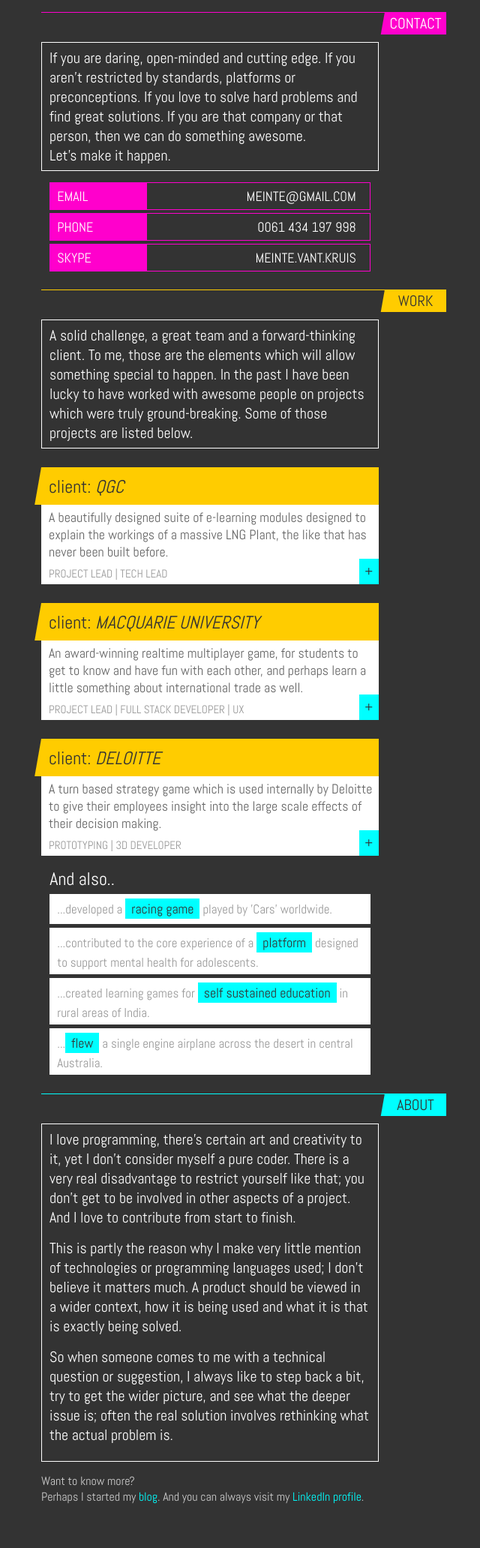
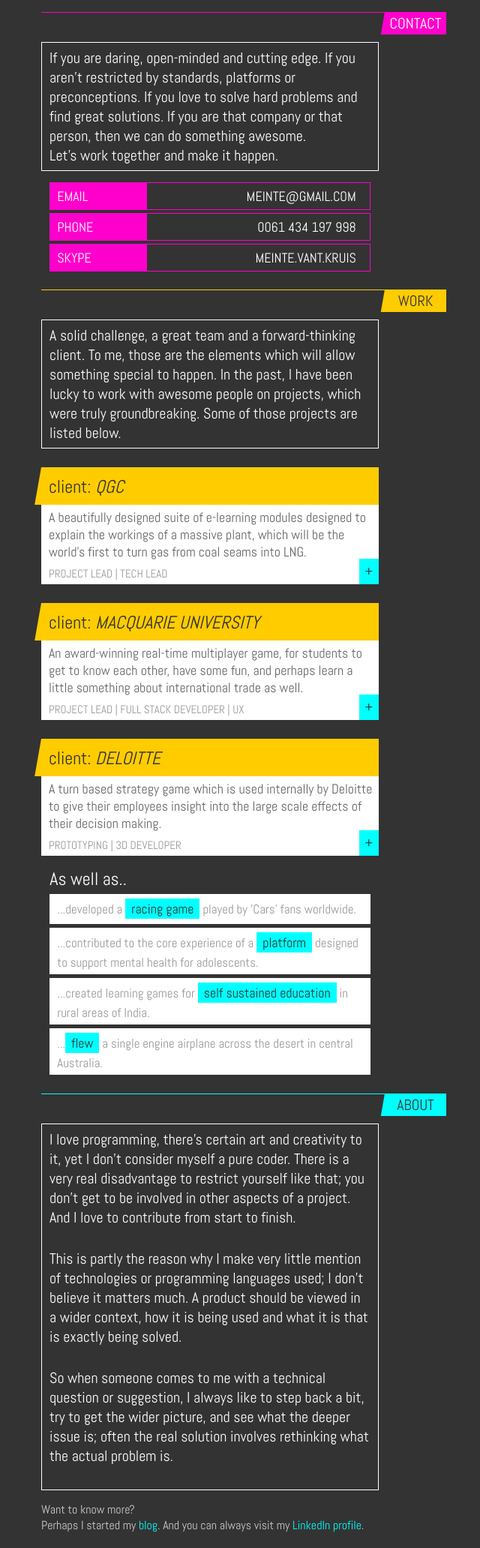
Before and after one commit to meinte/hellomeinte.com, a web app: file index.html in a window 1280 px wide. Shown: the part 279-2343 px from the top of the page at 75% size, without its empty margins (360-1000 px from the left). Before the commit the page ends 2284 px from the top, so only its background shows below. Run offline with its HTML, style and script files only (its server is not run), Linux system fonts and the light colour scheme.

Commit message:
added images, changed text

```diff
--- a/css/main.css
+++ b/css/main.css
@@ -99,8 +99,16 @@
 
 
 
-h1, p.top_text, .content{
+h1, p.top_text, .content p{
 	padding:7px 10px;
+}
+
+.content{
+	padding-bottom:10px;
+}
+
+.content a.external_link{
+	margin:7px 10px;
 }
 
 h1{
@@ -112,6 +120,7 @@
 	font-size:23px;
 	color:#666;
 }
+
 
 h1 .keyword{
 	background-color:#CCC;
@@ -278,6 +287,16 @@
 	margin-bottom:15px;
 }
 
+.content img{
+	width:100%;
+}
+
+
+.content p em{
+	color:#fc0;
+	display:inline;
+}
+
 .work_item .roles{
 	text-transform: uppercase;
 	font-size:15px;
@@ -354,7 +373,7 @@
 
 	#main{
 		width:100%;
-		padding:0 5px 0 5px;
+		padding:0 10px 0 10px;
 	}
 
 	.source_name{
--- a/index.html
+++ b/index.html
@@ -18,13 +18,13 @@
 	</head>
 	<body onload='init()'>
 		<div id='main'>
-			<img src='img/logo.png'/>
-			<h1>Hello! My name is meinte and for the past decade I have been <span class='keyword'>leading</span>, <span class='keyword'>developing</span> and <span class='keyword'>conceptualizing</span> solutions for a wide variety of clients.</h1>
+			<img src='img/logo.png' alt='HelloMeinte logo'/>
+			<h1>Hello! My name is Meinte and for the past decade I have been <span class='keyword'>leading</span>, <span class='keyword'>developing</span> and <span class='keyword'>conceptualizing</span> solutions for a wide variety of clients.</h1>
 			<div class='topic contact'>
 				<div class='header'>
 					<h2>Contact</h2>
 				</div>
-				<p class='top_text'>If you are daring, open-minded and cutting edge. If you aren't restricted by standards, platforms or preconceptions. If you love to solve hard problems and find great solutions. If you are that company or that person, then we can do something awesome. <em>Let's make it happen.</em></p>
+				<p class='top_text'>If you are daring, open-minded and cutting edge. If you aren't restricted by standards, platforms or preconceptions. If you love to solve hard problems and find great solutions. If you are that company or that person, then we can do something awesome. <em>Let's work together and make it happen.</em></p>
 				<div class='contact_details'>
 					<div><p class='contact_detail_header'>Email</p><p class='contact_detail_value'><a href='mailto:meinte@gmail.com'>meinte@gmail.com</a></p></div>
 					<div><p class='contact_detail_header'>Phone</p><p class='contact_detail_value'><a href="tel:0061434197998">0061 434 197 998</a></p></div>
@@ -35,37 +35,41 @@
 				<div class='header'>
 					<h2>Work</h2>
 				</div>
-				<p class='top_text'>A solid challenge, a great team and a forward-thinking client. To me, those are the elements which will allow something special to happen. In the past I have been lucky to have worked with awesome people on projects which were truly ground-breaking. Some of those projects are listed below.</p>
+				<p class='top_text'>A solid challenge, a great team and a forward-thinking client. To me, those are the elements which will allow something special to happen. In the past, I have been lucky to work with awesome people on projects, which were truly groundbreaking. Some of those projects are listed below.</p>
 				<div class='work_item'>
 					<h3>client: <em>QGC</em></h3>
 					<div class='teaser'>
-						<h4>A beautifully designed suite of e-learning modules designed to explain the workings of a massive LNG Plant, the like that has never been built before.</h4>
+						<h4>A beautifully designed suite of e-learning modules designed to explain the workings of a massive plant, which will be the world's first to turn gas from coal seams into LNG.</h4>
 						<p class='roles'>Project Lead | Tech Lead</p>
 						<a href='#' class='read_more' data-ui='read_more'>+</a>
 					</div>
 					<div class='content' data-ui='more_content'>
-						<p>In Gladstone an LNG plant is being built which converts coal seam gas to liquid natural gas. It's never been done before and QGC needs a set of e-learning modules which will explain the overall functionality to the engineers who are going to run the plant.</p>
-						<p>It's an enormous task, 19 seperate modules are to be built and delivery is necessary well before the construction of the plant is finalized, which gives us a total of 4 months. </p>
-						<p>Liquid Interactive asks me to lead the project. I have done several large e-learning projects in the past, but the time constraint is daunting. By keeping the core team as small as possible, with short lines of communication and having the client as a real part of the production team we were very succesful. </p>
-						<p>Not only was the project delivered on time, but the modules are of outstanding quality of which I am extremely proud. The team at Liquid Interactive delivered tremendously. If you want to know more, Liquid Interactive wrote an extensive case which you can read on their website.</p>
-						<a href='http://www.liquidinteractive.com.au/case-study/qgc' target='_blank' class='external_link'>Read the use case<span class='source_name'>on liquidinteractive.com.au</span></a>
+						<p>In Gladstone an LNG plant is being built which converts coal seam gas to liquid natural gas. It's never been done before and QGC needs a set of e-learning modules, which will explain the overall functionality to the engineers who will be running the plant.</p>
+						<img src='img/screen_qgc_thumb.png' alt='Screenshot of the Deloitte Game'/>
+						<p>It is an enormous task, 19 separate modules are to be built and delivery is necessary well before the construction of the plant is finalized, which gives us a total of 4 months.</p>
+						<p>Liquid Interactive asks me to lead the project, but <em>not only to lead the team but also to lead the technical solution</em>. I have done several large e-learning projects in the past, but the time constraint is daunting. By keeping the core team as small as possible, with short lines of communication and having the client as a real part of the production team we were very successful.</p>
+						<p>The project was delivered on time with modules that are of outstanding quality of which I am extremely proud. The team at Liquid Interactive delivered tremendously. If you want to know more, Liquid Interactive wrote an extensive case which you can read on their website.</p>
+						<a href='http://www.liquidinteractive.com.au/case-study/qgc' target='_blank' class='external_link'>Read the case study<span class='source_name'> on liquidinteractive.com.au</span></a>
 						<a href='#' class='read_less' data-ui='read_less'>-</a>
 					</div>
 				</div>
 				<div class='work_item'>
 					<h3>client: <em>Macquarie University</em></h3>
 					<div class='teaser'>
-						<h4>An award-winning realtime multiplayer game, for students to get to know and have fun with each other, and perhaps learn a little something about international trade as well.</h4>
+						<h4>An award-winning real-time multiplayer game, for students to get to know each other, have some fun, and perhaps learn a little something about international trade as well.</h4>
 						<p class='roles'>Project Lead | Full Stack Developer | UX</p>
 						<a href='#' class='read_more' data-ui='read_more'>+</a>
 					</div>
 					<div class='content' data-ui='more_content'>
-						<p>Before this project had started, Andrew from Liquid Interactive sought my advice whether a multiplayer game was possible, playable in a browser, with a production budget that included 5 weeks of development time. I told him he was nuts.</p>
-						<p>Weeks later, Andrew invites me to a meeting with Mauricio, who represents Macquarie University as the client, and see what's possible. Mauricio is very enthousiastic and the idea itself is great. We make changes, we discuss ideas and we realise we need a prototype. Not a prototype which needs to be developed itself, but one that is using existing tools to save time.</p>
-						<p>The prototype is necessary to see how people would interact with each other and how they would respond to the core mechanics of the game; the stuff that actually matters! The result was very encourgaging and interactions hilarious; the power balance in the game is deliberatly skewed to present a situation where some players are put at a distinct disadvantage and some are given a greater advantage without them knowing about it. This results in overconfident players trading away their monopoly and disadvantaged player using their wit and charm to win the game against all odds.</p>
+						<p>Before this project started, Andrew from Liquid Interactive sought my advice on whether a multiplayer game was possible, playable in a browser, with a production budget that included 5 weeks of development time. I told him he was nuts.</p>
+						<img src='img/screen_macquarie_thumb.png' alt='Screenshot of the Macquarie Game'/>
+						<p>Weeks later, Andrew invites me to a meeting with Mauricio and see what’s possible. Mauricio represents Macquarie University as the client. He is very enthusiastic and the idea itself is great. We make changes, we discuss ideas and we realise we need a prototype. Not a prototype that needs to be developed itself, but one that takes advantage existing tools to illustrate the core objective.</p>
+						<p>The prototype is necessary to see how people would interact with each other and how they would respond to the core mechanics of the game; the stuff that actually matters! The result was very encouraging and interactions were hilarious. The power balance in the game is deliberately skewed to present a situation where some players are put at a distinct disadvantage whilst others are given a superior advantage. All of this happens without any of the players actually knowing about it. This results in overconfident players trading away their monopoly and disadvantaged player using their wit and charm to win the game against all odds.</p>
+						<p>For this project I have <em>written all the code</em>, both front and backend. Besides that I was responsible for <em>writing up the specifications</em> and <em>creating the wireframes</em> to easily share and discuss our perspective of user experience to the client. These wireframes were later used to create the final design of the game.</p>
 						<p>This game ended up winning an iAward in New South Wales for education. To learn more about this game you can either watch the instructional video from the university itself, or read the extensive case study on the website of Liquid Interactive.</p>
+
 						<a href='https://www.youtube.com/watch?v=I6gpUUCD530' target='_blank' class='external_link'>Watch the video <span class='source_name'>on YouTube</span></a><br>
-						<a href='http://www.liquidinteractive.com.au/case-study/traders-of-macquarie-university' target='_blank' class='external_link'>Read the use case <span class='source_name'>on liquidinteractive.com.au</span></a>
+						<a href='http://www.liquidinteractive.com.au/case-study/traders-of-macquarie-university' target='_blank' class='external_link'>Read the case study <span class='source_name'>on liquidinteractive.com.au</span></a>
 						<a href='#' class='read_less' data-ui='read_less'>-</a>
 					</div>
 				</div>
@@ -77,17 +81,20 @@
 						<a href='#' class='read_more' data-ui='read_more'>+</a>
 					</div>
 					<div class='content' data-ui='more_content'>
-						<p>Back in Amsterdam, Virtual Fairground is given the task to built the front end to a realistic simulation business game. The main gaming interface is to be built and the simulation state itself needs to be represented on a globe representing the seperate markets as countries.</p>
-						<p>The globe needs to represent the world and markets that the player interacts with. Any decision the player makes will result in countries increasing trade, or other countries losing revenue and becoming unstable. Those changes in state need to be displayed realtime in 3D, playable in the browser. This game was created in 2009 and another requirement was for the game to perform well on a pentium 4 laptop.</p>
-						<p>That's a performance standard which is ambitious even for that time. To make sure the game performs well but looks good on faster machine, a strategy is implemened which enables or disabled features based on how well the game is performing. Certain animations would be turned on or off, lower resolution textures would be used, and certain buildings not shown.</p>
+						<p>Back in Amsterdam, Virtual Fairground is given the task to build the front end to a realistic simulation business game. The main gaming interface is to be built and the simulation state itself needs to be represented on a globe representing the separate markets as countries.</p>
+						<img src='img/screen_deloitte_thumb.png' alt='Screenshot of the Deloitte Game'/>
+						<p>The globe needs to represent the world and markets that the player interacts with. Any decision the player makes will result in countries increasing trade, or other countries losing revenue and becoming unstable. Those changes in state need to be displayed real-time in 3D, playable in the browser. This game was created in 2009 and another requirement was for the game to perform well on a Pentium 4 laptop.</p>
+						<p>That's a performance standard, which is ambitious even for that time. To make sure the game performs well but looks good on faster machine, a strategy is implemented which enables or disabled features based on how well the game is performing. Certain animations would be turned on or off, lower resolution textures would be used, and certain buildings not shown.</p>
+						<p>For this game I was in charge of <em>programming the code that renders the globe</em> on the screen. I made <em>prototypes</em> and did the final code of <em>concepts such as weather-systems, traffic and civilizations</em>, which were all to be displayed on that globe. I made sure the rendering of models, textures and animations would perform smoothly even on slower machines.</p>
 						<p>The game was a lot of fun to work with and a real solid example of what the browser is capable of even on a low performance machine.</p>
+
 						<a href='https://www.youtube.com/watch?v=KXiH-DeupHQ' target='_blank' class='external_link'>Watch the video <span class='source_name'>on YouTube</span></a>
 						<a href='#' class='read_less' data-ui='read_less'>-</a>
 					</div>
 				</div>
 				<div class='work_teaser'>
-					<h3>And also..</h3>
-					<p>...developed a <a href='http://www.disney.co.uk/disney-games/play/cars-2/chrome-missions/' target='_blank'>racing game</a> played by 'Cars' worldwide.</p>
+					<h3>As well as..</h3>
+					<p>...developed a <a href='http://www.disney.co.uk/disney-games/play/cars-2/chrome-missions/' target='_blank'>racing game</a> played by 'Cars' fans worldwide.</p>
 					<p>...contributed to the core experience of a <a href='http://www.mindmatters.edu.au/explore-modules/adolescent-development' target='_blank'>platform</a> designed to support mental health for adolescents.</p>
 					<p>...created learning games for <a href='http://www.childtuition.org' target='_blank'>self sustained education</a> in rural areas of India.</p>
 					<p>...<a href='img/alice.jpg' target='_blank'>flew</a> a single engine airplane across the desert in central Australia.</p>
```
Also changed, not shown: img/screen_deloitte_thumb.png (added), img/screen_macquarie_thumb.png (added), img/screen_qgc_thumb.png (added).
